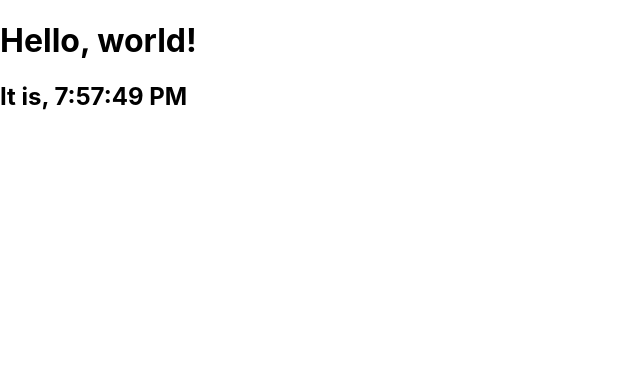
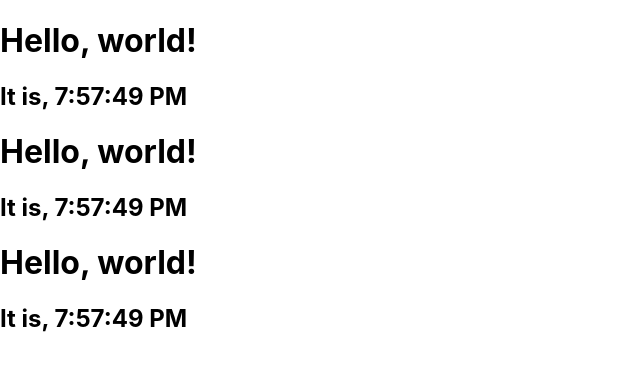
Before and after one commit to lightsage88/react-guide, a React (Create React App) app: page / in a window 1280 px wide. Shown: the top 370 px of the page, without its empty margins (0-640 px from the left). Built offline with nearby package versions, Linux system fonts and the light colour scheme.

Commit message:
just a demonstrataion of the independence of components by showing App with 3 Clock components in it

```diff
--- a/src/index.js
+++ b/src/index.js
@@ -1,7 +1,7 @@
 import React from 'react';
 import ReactDOM from 'react-dom';
 import './index.css';
-import App from './App';
+// import App from './App';
 import * as serviceWorker from './serviceWorker';
 
 
@@ -56,9 +56,17 @@ class Clock extends React.Component {
 }
 
 
+function App() {
+    return (
+        <div>
+            <Clock />
+            <Clock />
+            <Clock />
+        </div>
+    )
+}
 
-
-ReactDOM.render(<Clock />, document.getElementById('root'));
+ReactDOM.render(<App />, document.getElementById('root'));
 
 
 // If you want your app to work offline and load faster, you can change
```
